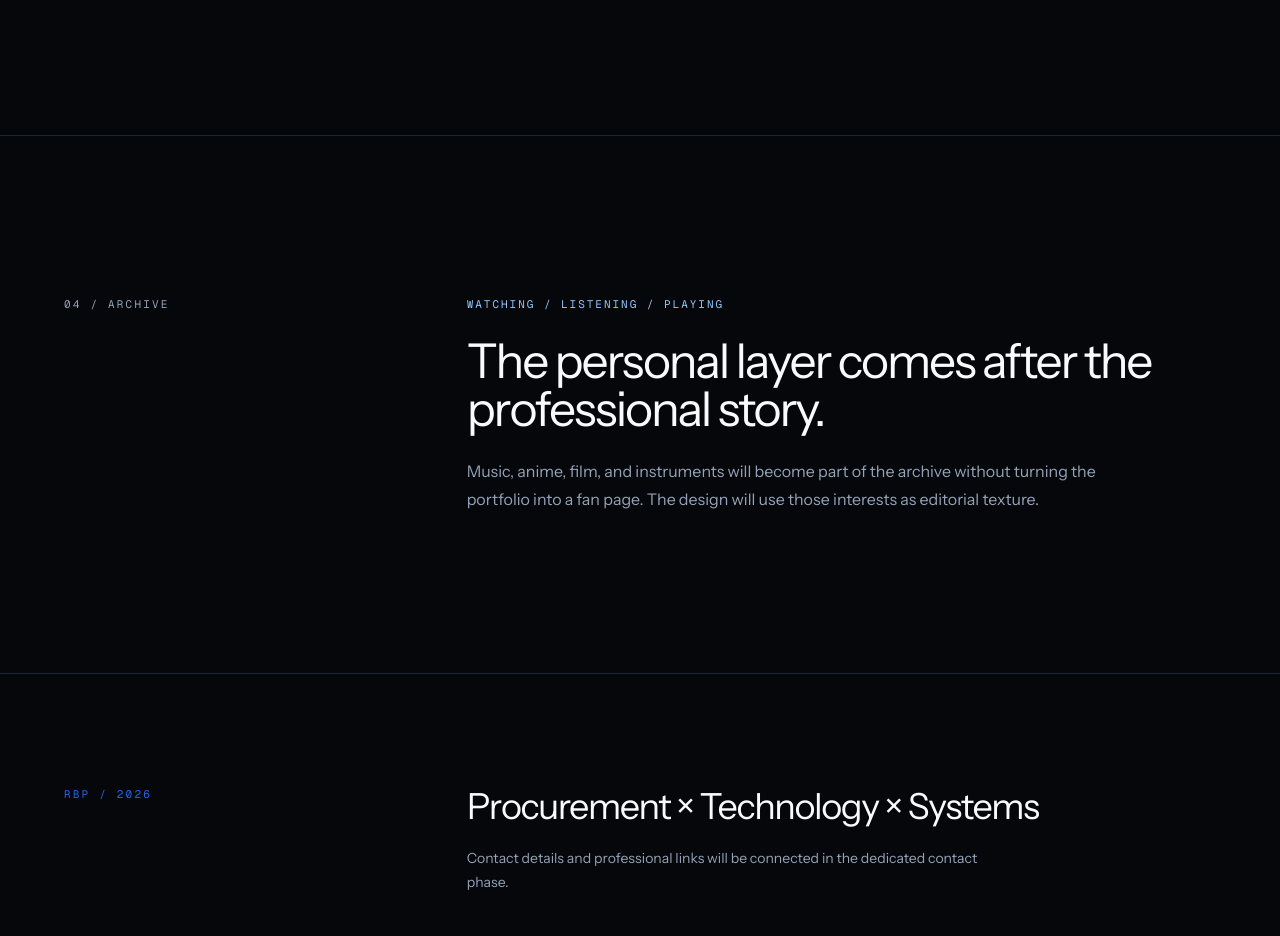
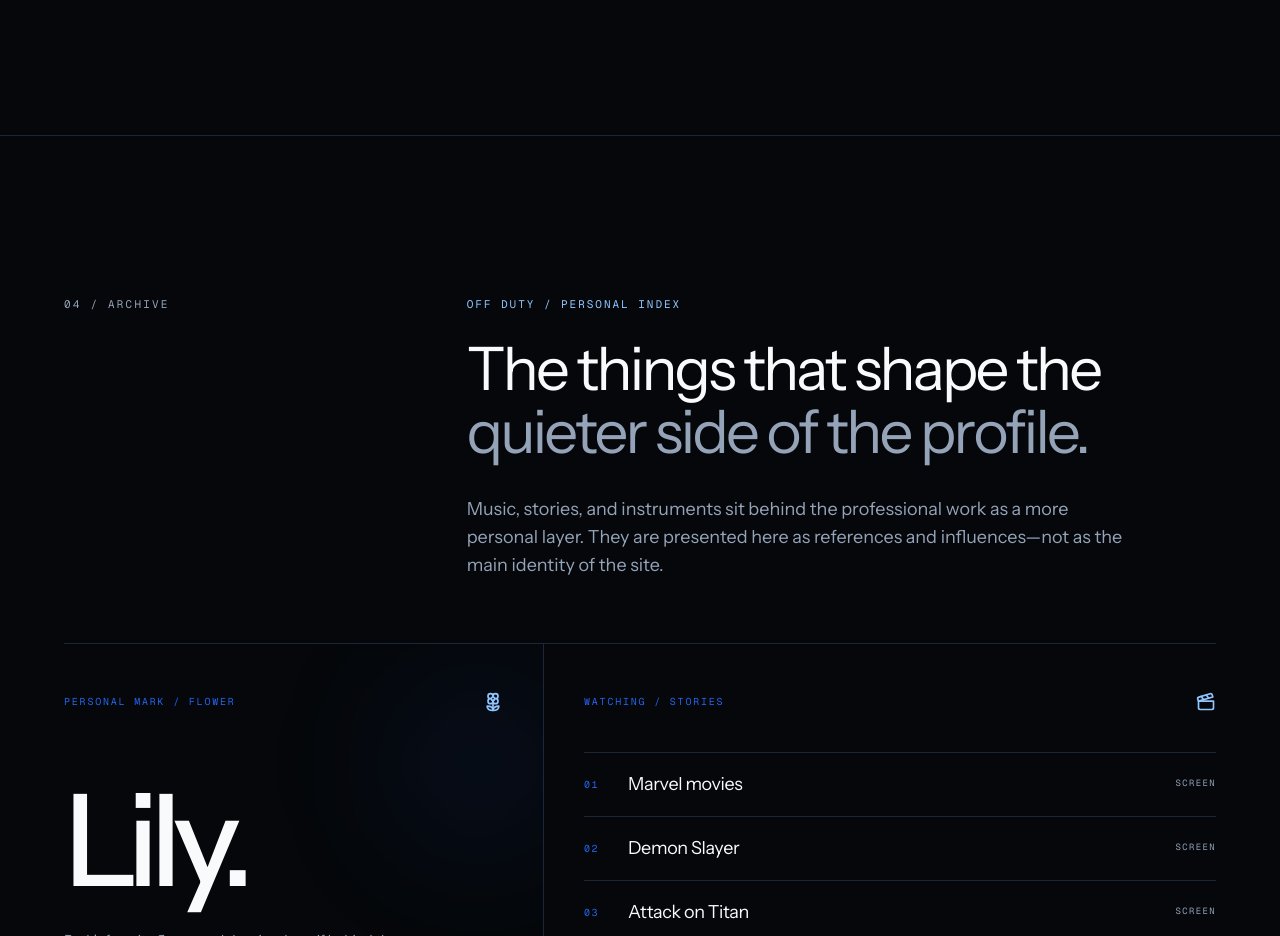
Before and after one commit to justinangeloperez327/rb-portfolio, a Next.js app: page / in a window 1280 px wide. Shown: the part 6940-7876 px from the top of the page. Built offline with nearby package versions, Linux system fonts and the light colour scheme.

Commit message:
feat: add personal archive identity

```diff
--- a/app/page.tsx
+++ b/app/page.tsx
@@ -2,6 +2,7 @@ import Link from "next/link";
 import { ArrowDownRight } from "lucide-react";
 
 import { AboutProfile } from "@/components/about-profile";
+import { ArchiveSection } from "@/components/archive-section";
 import { ExperienceSection } from "@/components/experience-section";
 import { MidnightLily } from "@/components/midnight-lily";
 import { ProjectsSection } from "@/components/projects-section";
@@ -130,23 +131,7 @@ export default function Home() {
 
         <ProjectsSection />
 
-        <section id="archive" className="scroll-mt-20 border-b border-border">
-          <div className="mx-auto grid max-w-[1440px] gap-14 px-5 py-28 sm:px-8 lg:grid-cols-12 lg:px-16 lg:py-40">
-            <p className="section-label lg:col-span-4">04 / Archive</p>
-            <div className="lg:col-span-8">
-              <p className="font-mono text-[11px] uppercase tracking-[0.18em] text-blue-300">
-                Watching / Listening / Playing
-              </p>
-              <h2 className="mt-6 max-w-4xl text-4xl tracking-[-0.045em] sm:text-5xl">
-                The personal layer comes after the professional story.
-              </h2>
-              <p className="mt-6 max-w-2xl leading-7 text-muted-foreground">
-                Music, anime, film, and instruments will become part of the archive without turning the
-                portfolio into a fan page. The design will use those interests as editorial texture.
-              </p>
-            </div>
-          </div>
-        </section>
+        <ArchiveSection />
 
         <footer id="contact" className="scroll-mt-20">
           <div className="mx-auto grid max-w-[1440px] gap-14 px-5 py-20 sm:px-8 lg:grid-cols-12 lg:px-16 lg:py-28">
--- /dev/null
+++ b/components/archive-section.tsx
@@ -0,0 +1,179 @@
+import { Clapperboard, Flower2, Headphones, Music2 } from "lucide-react";
+
+const screenList = [
+  "Marvel movies",
+  "Demon Slayer",
+  "Attack on Titan",
+  "Tokyo Ghoul",
+  "Frieren",
+];
+
+const artists = [
+  ["01", "Avril Lavigne"],
+  ["02", "Coldplay"],
+  ["03", "Linkin Park", "Emily Armstrong era"],
+  ["04", "Paramore"],
+];
+
+const instruments = ["Guitar", "Drums", "Keyboard"];
+
+export function ArchiveSection() {
+  return (
+    <section id="archive" className="scroll-mt-20 border-b border-border">
+      <div className="mx-auto max-w-[1440px] px-5 py-28 sm:px-8 lg:px-16 lg:py-40">
+        <div className="grid gap-14 lg:grid-cols-12">
+          <div className="lg:col-span-4">
+            <p className="section-label">04 / Archive</p>
+          </div>
+
+          <div className="lg:col-span-8">
+            <p className="font-mono text-[11px] uppercase tracking-[0.18em] text-blue-300">
+              Off duty / personal index
+            </p>
+            <h2 className="mt-6 max-w-4xl text-4xl leading-[1.05] tracking-[-0.045em] sm:text-5xl lg:text-6xl">
+              The things that shape the
+              <span className="text-muted-foreground"> quieter side of the profile.</span>
+            </h2>
+            <p className="mt-8 max-w-2xl text-base leading-7 text-muted-foreground sm:text-lg">
+              Music, stories, and instruments sit behind the professional work as a more personal layer.
+              They are presented here as references and influences—not as the main identity of the site.
+            </p>
+          </div>
+        </div>
+
+        <div className="mt-16 grid border-t border-border lg:grid-cols-12">
+          <article className="relative overflow-hidden border-b border-border py-10 lg:col-span-5 lg:border-b-0 lg:border-r lg:py-12 lg:pr-10">
+            <div className="absolute -right-8 top-6 size-48 rounded-full bg-primary/8 blur-3xl" />
+
+            <div className="relative flex items-center justify-between">
+              <p className="font-mono text-[10px] uppercase tracking-[0.18em] text-primary">
+                Personal mark / flower
+              </p>
+              <Flower2 className="size-5 text-blue-300" aria-hidden="true" />
+            </div>
+
+            <div className="relative mt-16">
+              <p className="text-[clamp(4.5rem,11vw,8rem)] font-medium leading-none tracking-[-0.07em] text-foreground">
+                Lily.
+              </p>
+              <p className="mt-6 max-w-sm text-sm leading-6 text-muted-foreground">
+                Ruth&apos;s favorite flower and the visual motif behind the Midnight Lily identity used
+                throughout the portfolio.
+              </p>
+            </div>
+
+            <div className="relative mt-12 flex items-center gap-4">
+              <span className="h-px flex-1 bg-border" />
+              <span className="font-mono text-[10px] uppercase tracking-[0.18em] text-blue-300">
+                calm / precise / personal
+              </span>
+            </div>
+          </article>
+
+          <article className="py-10 lg:col-span-7 lg:py-12 lg:pl-10">
+            <div className="flex items-center justify-between">
+              <p className="font-mono text-[10px] uppercase tracking-[0.18em] text-primary">
+                Watching / stories
+              </p>
+              <Clapperboard className="size-5 text-blue-300" aria-hidden="true" />
+            </div>
+
+            <div className="mt-10 border-t border-border">
+              {screenList.map((title, index) => (
+                <div
+                  key={title}
+                  className="group grid min-h-16 grid-cols-[44px_1fr_auto] items-center border-b border-border transition-colors hover:bg-primary/[0.035]"
+                >
+                  <span className="font-mono text-[10px] tracking-[0.16em] text-primary">
+                    0{index + 1}
+                  </span>
+                  <span className="text-lg tracking-[-0.02em] text-foreground transition-transform duration-200 group-hover:translate-x-1">
+                    {title}
+                  </span>
+                  <span className="hidden font-mono text-[9px] uppercase tracking-[0.15em] text-muted-foreground sm:block">
+                    Screen
+                  </span>
+                </div>
+              ))}
+            </div>
+          </article>
+        </div>
+
+        <div className="grid border-t border-border lg:grid-cols-12">
+          <article className="border-b border-border py-10 lg:col-span-7 lg:border-b-0 lg:border-r lg:py-12 lg:pr-10">
+            <div className="flex items-center justify-between">
+              <p className="font-mono text-[10px] uppercase tracking-[0.18em] text-primary">
+                Listening / current rotation
+              </p>
+              <Headphones className="size-5 text-blue-300" aria-hidden="true" />
+            </div>
+
+            <div className="mt-10 border-t border-border">
+              {artists.map(([index, artist, note]) => (
+                <div
+                  key={artist}
+                  className="group grid min-h-20 grid-cols-[44px_1fr] items-center border-b border-border transition-colors hover:bg-primary/[0.035] sm:grid-cols-[44px_1fr_auto]"
+                >
+                  <span className="font-mono text-[10px] tracking-[0.16em] text-primary">{index}</span>
+                  <span className="text-xl tracking-[-0.025em] text-foreground transition-transform duration-200 group-hover:translate-x-1 sm:text-2xl">
+                    {artist}
+                  </span>
+                  {note ? (
+                    <span className="col-start-2 pb-4 font-mono text-[9px] uppercase tracking-[0.14em] text-muted-foreground sm:col-start-auto sm:pb-0">
+                      {note}
+                    </span>
+                  ) : (
+                    <span className="hidden font-mono text-[9px] uppercase tracking-[0.14em] text-muted-foreground sm:block">
+                      Artist
+                    </span>
+                  )}
+                </div>
+              ))}
+            </div>
+          </article>
+
+          <article className="py-10 lg:col-span-5 lg:py-12 lg:pl-10">
+            <div className="flex items-center justify-between">
+              <p className="font-mono text-[10px] uppercase tracking-[0.18em] text-primary">
+                Playing / instruments
+              </p>
+              <Music2 className="size-5 text-blue-300" aria-hidden="true" />
+            </div>
+
+            <p className="mt-10 max-w-md text-2xl leading-9 tracking-[-0.03em] text-foreground">
+              Music is not only something Ruth listens to.
+              <span className="text-muted-foreground"> She plays it.</span>
+            </p>
+
+            <div className="mt-10 border-t border-border">
+              {instruments.map((instrument, index) => (
+                <div
+                  key={instrument}
+                  className="flex min-h-16 items-center justify-between border-b border-border"
+                >
+                  <span className="text-lg tracking-[-0.02em]">{instrument}</span>
+                  <span className="font-mono text-[10px] tracking-[0.16em] text-primary">
+                    0{index + 1}
+                  </span>
+                </div>
+              ))}
+            </div>
+          </article>
+        </div>
+
+        <div className="border-t border-border pt-10">
+          <div className="grid gap-6 lg:grid-cols-[220px_1fr] lg:items-start">
+            <p className="font-mono text-[10px] uppercase tracking-[0.18em] text-primary">
+              Design principle
+            </p>
+            <p className="max-w-3xl text-sm leading-6 text-muted-foreground">
+              These references influence atmosphere, pacing, and visual taste. The site deliberately avoids
+              character art, movie posters, album covers, or imitation interfaces so Ruth&apos;s own identity
+              stays stronger than the media she enjoys.
+            </p>
+          </div>
+        </div>
+      </div>
+    </section>
+  );
+}
```
